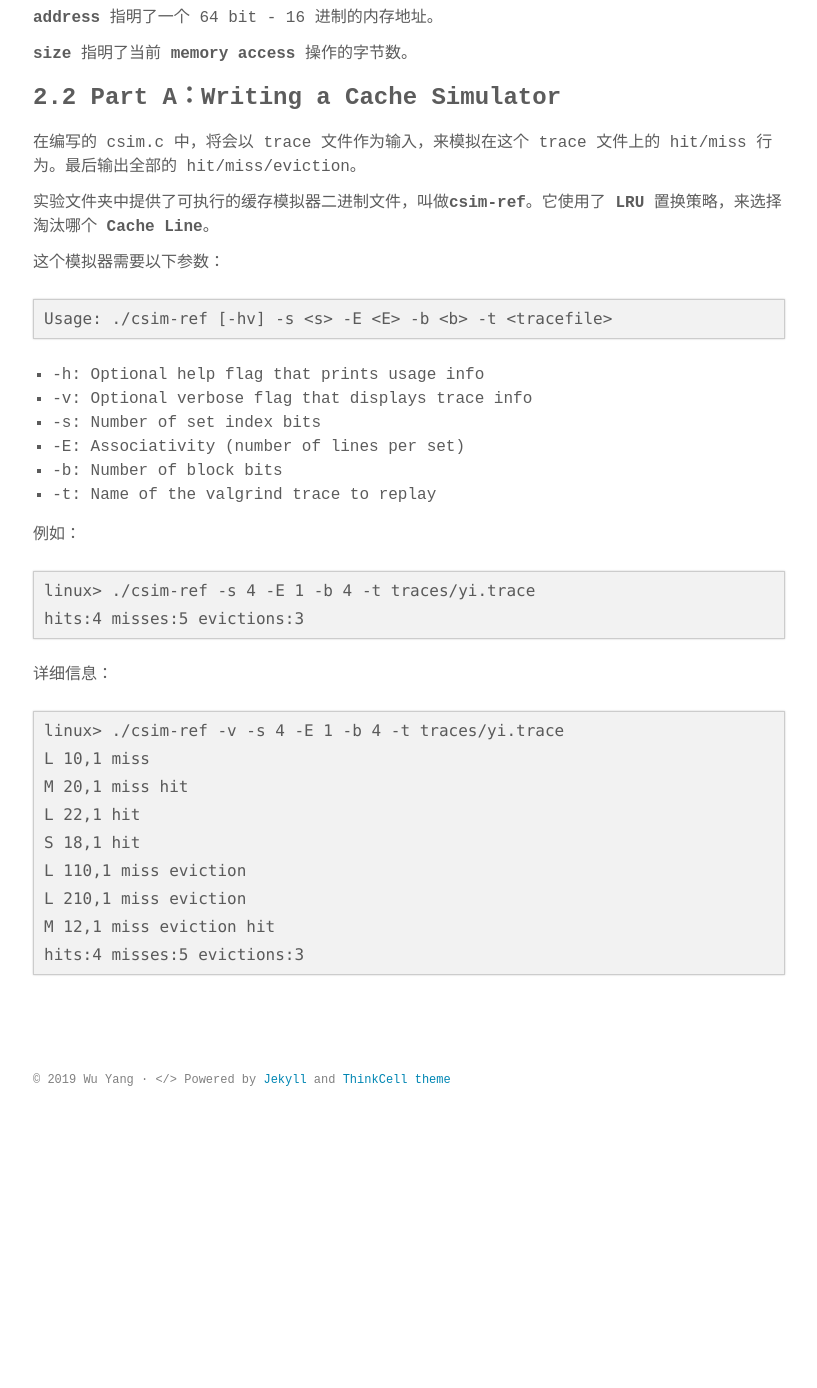
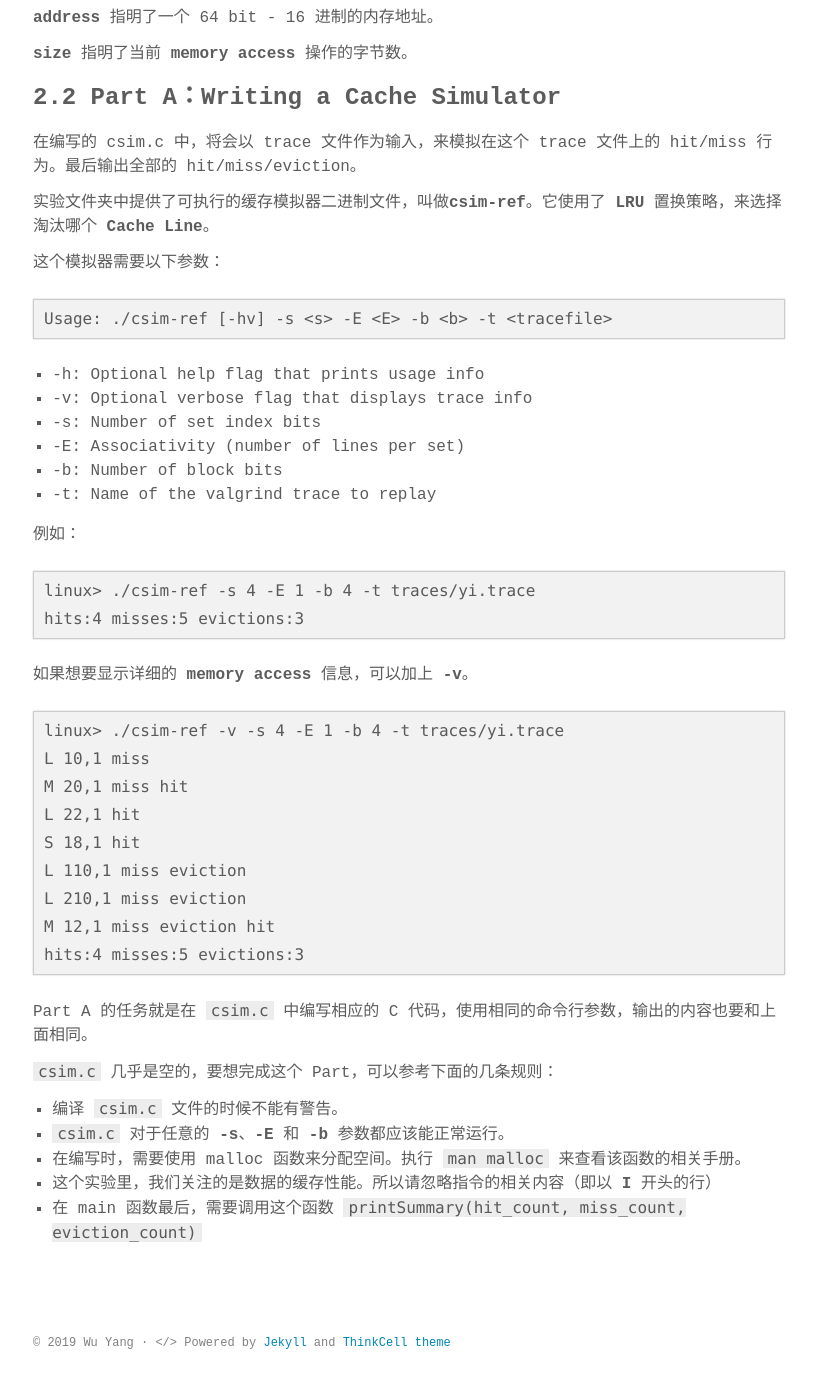
Before and after one commit to drivebyer/old-blog-theme, a Jekyll site: the page built from _posts/2019-02-14-深入理解计算机系统-Cache-Lab-实验报告.md, in a window 1280 px wide and 1400 px high, scrolled down 1303 px. Shown: the top 1388 px of the window, without its empty margins (231-1048 px from the left). Built offline with Jekyll 4.4.1, drawn with Linux system fonts in a browser that asks for light colours; some web fonts are replaced; before the commit the page ends 2440 px from its top, so only the background shows below that.

Commit message:
Update 2019-02-14-深入理解计算机系统-Cache-Lab-实验报告.md

````diff
--- a/_posts/2019-02-14-深入理解计算机系统-Cache-Lab-实验报告.md
+++ b/_posts/2019-02-14-深入理解计算机系统-Cache-Lab-实验报告.md
@@ -87,7 +87,7 @@ linux> ./csim-ref -s 4 -E 1 -b 4 -t traces/yi.trace
 hits:4 misses:5 evictions:3
 ```
 
-详细信息：
+如果想要显示详细的 **memory access** 信息，可以加上 **-v**。
 
 ```
 linux> ./csim-ref -v -s 4 -E 1 -b 4 -t traces/yi.trace
@@ -100,3 +100,13 @@ L 210,1 miss eviction
 M 12,1 miss eviction hit
 hits:4 misses:5 evictions:3
 ```
+
+Part A 的任务就是在 `csim.c` 中编写相应的 C 代码，使用相同的命令行参数，输出的内容也要和上面相同。
+
+`csim.c` 几乎是空的，要想完成这个 Part，可以参考下面的几条规则：
+
+1. 编译 `csim.c` 文件的时候不能有警告。
+2. `csim.c` 对于任意的 **-s**、**-E** 和 **-b** 参数都应该能正常运行。
+3. 在编写时，需要使用 malloc 函数来分配空间。执行 `man malloc` 来查看该函数的相关手册。
+4. 这个实验里，我们关注的是数据的缓存性能。所以请忽略指令的相关内容（即以 **I** 开头的行）
+5. 在 main 函数最后，需要调用这个函数 `printSummary(hit_count, miss_count, eviction_count)`
````
